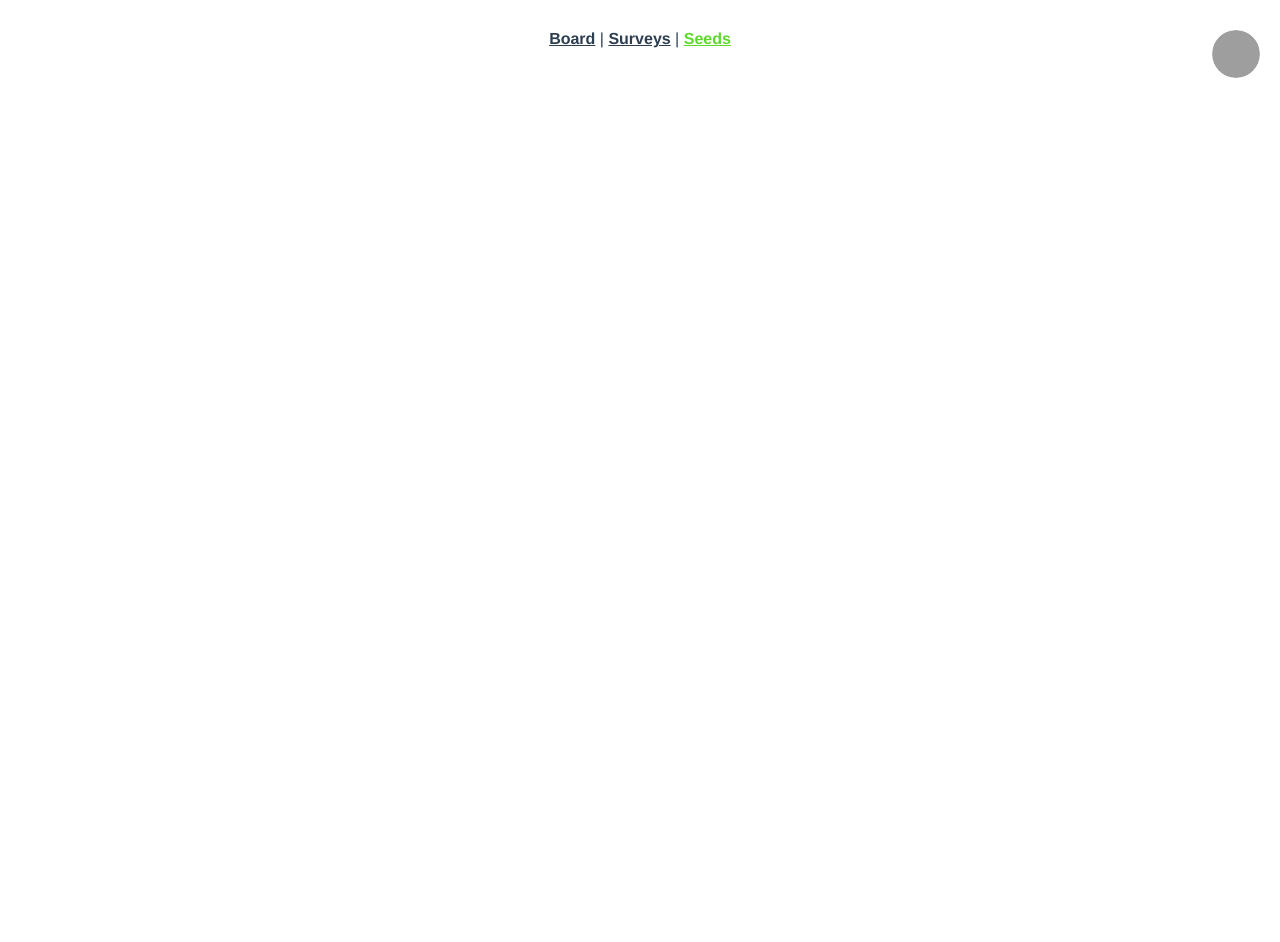
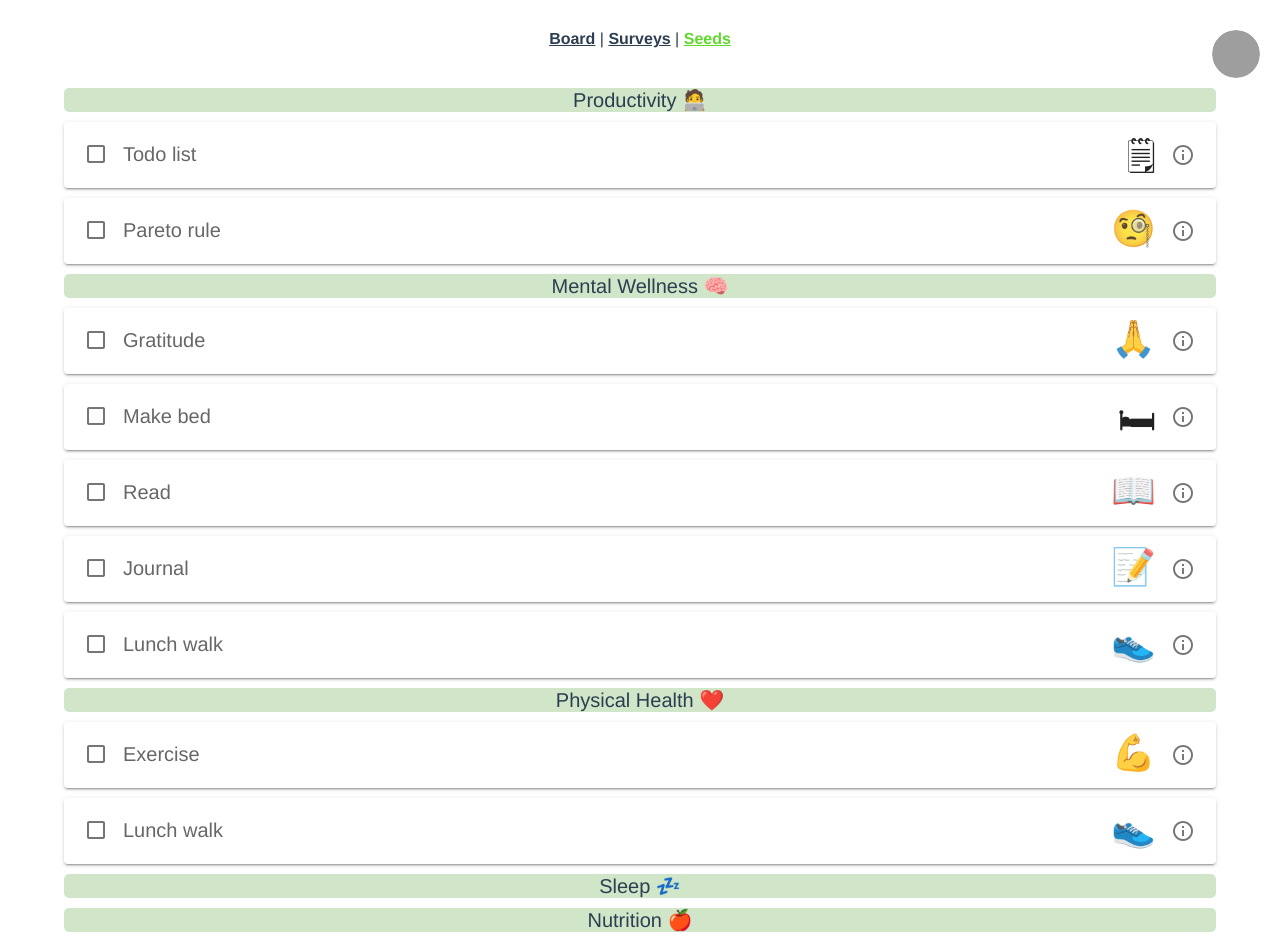
Before and after one commit to blakete/Tiny-Habits, a Vue app in the folder tiny-habits/: page /#/seeds in a window 1280 px wide. Before the commit the page ends 800 px from the top, so only its background shows below. Built offline with nearby package versions, Linux system fonts and the light colour scheme; grey boxes are pictures that could not be loaded.

Commit message:
list of seeds page

```diff
--- a/tiny-habits/src/router/index.js
+++ b/tiny-habits/src/router/index.js
@@ -17,6 +17,11 @@ const routes = [
     // this generates a separate chunk (about.[hash].js) for this route
     // which is lazy-loaded when the route is visited.
     component: () => import(/* webpackChunkName: "about" */ '../views/Surveys.vue')
+  },
+  {
+    path: '/seeds',
+    name: 'Seeds',
+    component: () => import('../views/Seeds.vue')
   }
 ]
 
--- a/tiny-habits/src/views/Seeds.vue
+++ b/tiny-habits/src/views/Seeds.vue
@@ -1,26 +1,177 @@
 <template>
   <div class="Seeds">
-    on this page we will be able to select what habit seeds we are trying to develop.
-    nice to haves would be seeing how mature the habit seed is, browsing and discovering new seeds.
+    <div
+      class="category-section"
+      v-for="category in categories"
+      :key="category"
+    >
+      <div class="aspiration-divider">{{ category }}</div>
+      <v-card
+        class="seed"
+        v-for="behavior in behaviors"
+        :key="behavior.id"
+        v-show="behavior.categories.includes(category)"
+      >
+        <v-btn
+            icon
+            color="gray"
+            style="position: absolute; top: 50%; right: 15px; z-index: 2; transform: translateY(-50%);"
+          >
+            <v-icon>mdi-information-outline</v-icon></v-btn
+          >
+        <div
+          v-ripple
+          v-on:click="toggleBehavior(behavior.id)"
+          style="
+            display: flex;
+            flex-direction: row;
+            justify-content: space-between;
+            align-content: center;
+          "
+        >
+          <div style="display: flex; flex-direction: row">
+            <v-checkbox
+              style="font-size: 20px"
+              v-model="selected"
+              :value="behavior.id"
+              v-on:click="toggleBehavior(behavior.id)"
+            >
+              <template v-slot:label>
+                <div>
+                  <div style="font-size: 20px; margin-left: 15px">
+                    {{ behavior.behavior }}
+                  </div>
+                </div>
+              </template>
+            </v-checkbox>
+          </div>
+          <div class="seed-icon">{{ behavior.emoji }}</div>
+        </div>
+      </v-card>
+    </div>
   </div>
 </template>
 
 <script>
-
-export default ({
-    name: "Seeds",
-    components: {},
-    data: () => {
-        return {
-
-        }
+export default {
+  name: "Seeds",
+  components: {},
+  data: () => {
+    return {
+      selected: [],
+      categories: [
+        "Productivity 🧑‍💻",
+        "Mental Wellness 🧠",
+        "Physical Health ❤️",
+        "Sleep 💤",
+        "Nutrition 🍎",
+      ],
+      behaviors: [
+        {
+          id: 1,
+          count: 0,
+          emoji: "🙏",
+          anchor: "",
+          behavior: "Gratitude",
+          celebration: "",
+          categories: ["Mental Wellness 🧠"],
+        },
+        {
+          id: 2,
+          count: 0,
+          emoji: "🛏",
+          anchor: "",
+          behavior: "Make bed",
+          celebration: "",
+          categories: ["Mental Wellness 🧠"],
+        },
+        {
+          id: 3,
+          count: 0,
+          emoji: "📖",
+          anchor: "",
+          behavior: "Read",
+          celebration: "",
+          categories: ["Mental Wellness 🧠"],
+        },
+        {
+          id: 4,
+          count: 0,
+          emoji: "🗒",
+          anchor: "",
+          behavior: "Todo list",
+          celebration: "",
+          categories: ["Productivity 🧑‍💻"],
+        },
+        {
+          id: 5,
+          count: 0,
+          emoji: "📝",
+          anchor: "",
+          behavior: "Journal",
+          celebration: "",
+          categories: ["Mental Wellness 🧠"],
+        },
+        {
+          id: 6,
+          count: 0,
+          emoji: "💪",
+          anchor: "",
+          behavior: "Exercise",
+          celebration: "",
+          categories: ["Physical Health ❤️"],
+        },
+        {
+          id: 7,
+          count: 0,
+          emoji: "🧐",
+          anchor: "",
+          behavior: "Pareto rule",
+          celebration: "",
+          categories: ["Productivity 🧑‍💻"],
+        },
+        {
+          id: 8,
+          count: 0,
+          emoji: "👟",
+          anchor: "",
+          behavior: "Lunch walk",
+          celebration: "",
+          categories: ["Physical Health ❤️", "Mental Wellness 🧠"],
+        },
+      ],
+    };
+  },
+  methods: {
+    toggleBehavior(id) {
+      var index = this.selected.indexOf(id);
+      if (index !== -1) {
+        this.selected.splice(index, 1);
+      } else {
+        this.selected.push(id);
+      }
     },
-    methods: {
-
-    }
-})
+  },
+};
 </script>
 
 <style scoped>
-
+.aspiration-divider {
+  width: 90%;
+  background-color: #d1e6c9 !important;
+  margin: 10px 5% 10px 5%;
+  font-size: 20px;
+  border-radius: 5px;
+}
+.seed {
+  margin: 10px 5% 10px 5%;
+  padding: 0px 20px 0px 20px;
+}
+.seed-icon {
+  font-size: 36px;
+  position: relative;
+  height: 36px !important;
+  top: 10px !important;
+  margin-right: 40px;
+}
 </style>
--- a/tiny-habits/src/views/Surveys.vue
+++ b/tiny-habits/src/views/Surveys.vue
@@ -6,7 +6,7 @@
       v-for="question in questions"
       :key="question.id"
     >
-      <v-card-title>{{ question.question }}</v-card-title>
+      <v-card-title style="word-break: break-word;">{{ question.question }}</v-card-title>
       <div
         v-ripple
         style="display: flex; flex-direction: row; padding: 10px 16px 10px 16px"
@@ -56,13 +56,20 @@ export default {
         },
         {
           id: 2,
+          question: "Magnesium L-Threonate before bed?",
+          type: "mc",
+          options: ["Yes", "No"],
+          answer: null,
+        },
+        {
+          id: 3,
           question: "Make bed this morning?",
           type: "mc",
           options: ["Yes", "No"],
           answer: null,
         },
         {
-          id: 3,
+          id: 4,
           question: "Gratitude this morning?",
           type: "mc",
           options: ["Yes", "No"],
```
